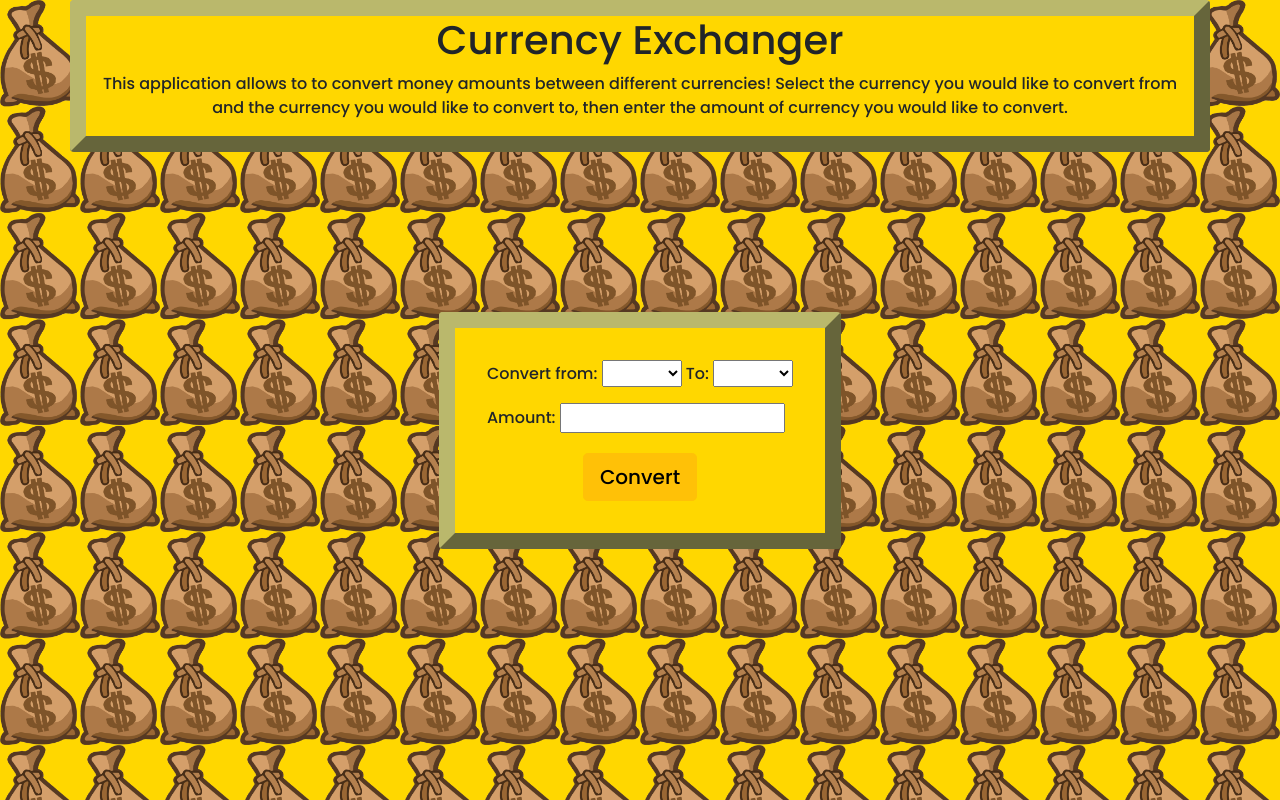
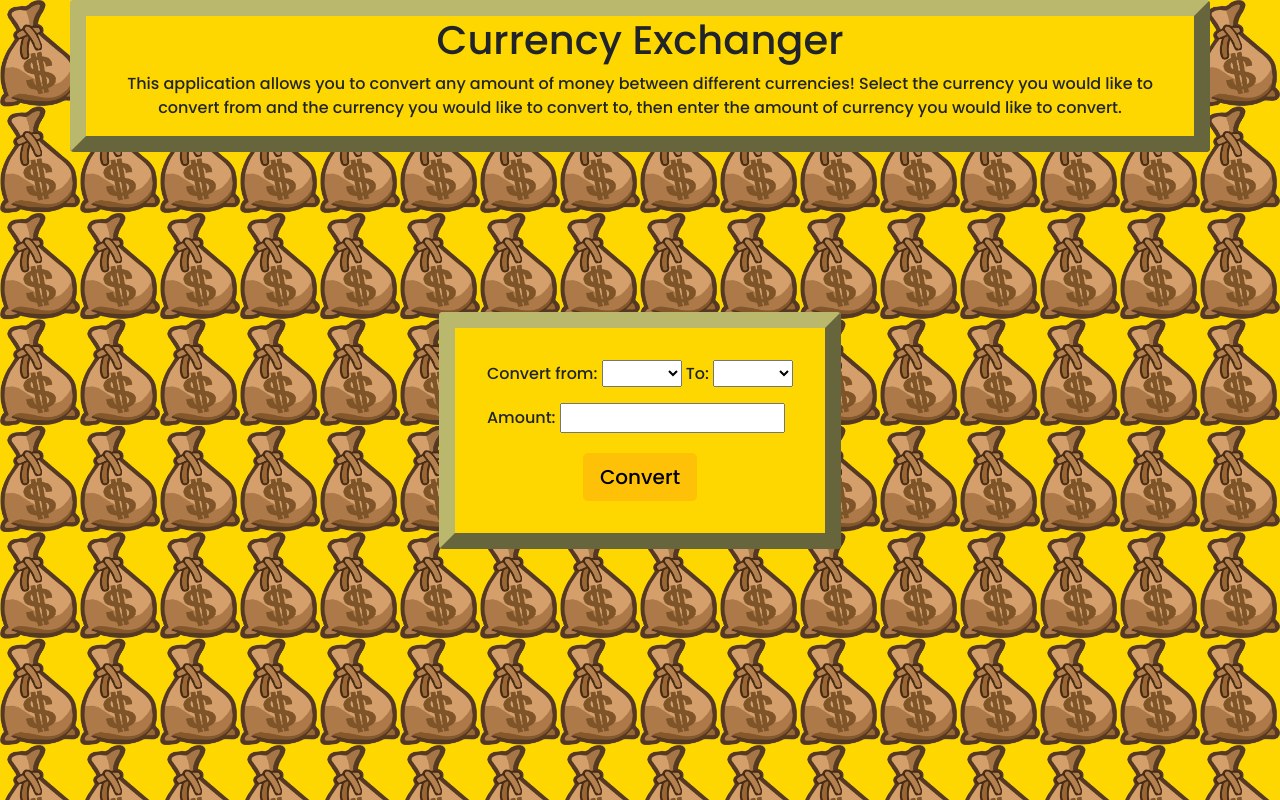
Before and after one commit to JLEWilson/currency_exchanger, a website built with webpack: page src/index.html in a window 1280 px wide. Built offline with nearby package versions, Linux system fonts and the light colour scheme; no server answers.

Commit message:
fix typo

```diff
--- a/src/index.html
+++ b/src/index.html
@@ -8,7 +8,7 @@
     <div class="row">
       <div class="card title-area">
         <h1>Currency Exchanger</h1>
-        <p>This application allows to to convert money amounts between different currencies! Select the currency you would like to convert from and the currency you would like to convert to, then enter the amount of currency you would like to convert.</p>
+        <p>This application allows you to convert any amount of money between different currencies! Select the currency you would like to convert from and the currency you would like to convert to, then enter the amount of currency you would like to convert.</p>
       </div>
     </div>
     <div class="row">
```
